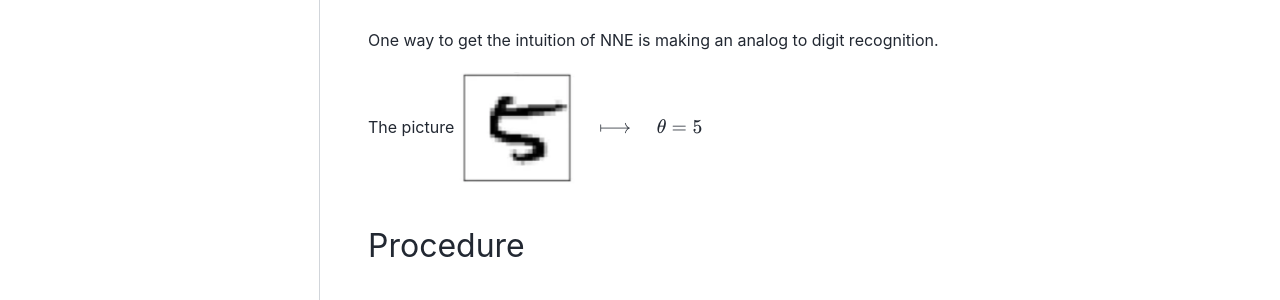
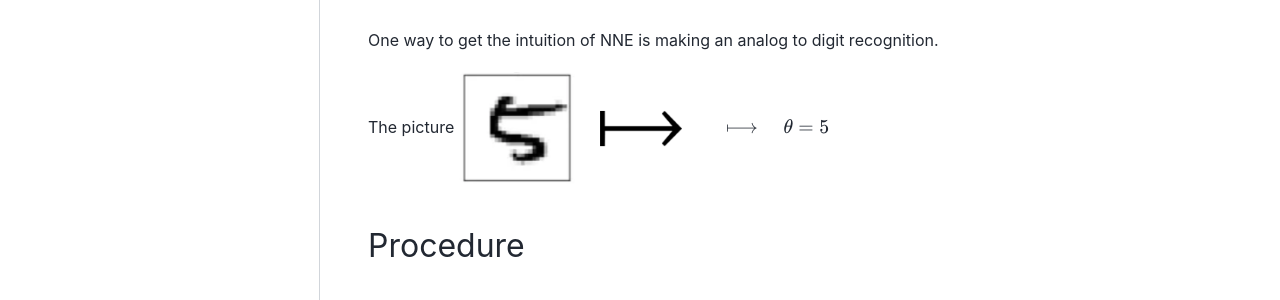
Before and after one commit to nnehome/nnehome.github.io, a Sphinx documentation site: the page built from docs/source/home/home.rst, in a window 1280 px wide. Shown: the part 1128-1428 px from the top of the page. Built offline with Sphinx 7.4.7 and the PyData theme 0.15.4, drawn with Linux system fonts in a browser that asks for light colours.

Commit message:
some change

```diff
--- a/docs/source/home/home.rst
+++ b/docs/source/home/home.rst
@@ -40,7 +40,10 @@ One way to get the intuition of NNE is making an analog to digit recognition.
 .. |digit_5| image:: digit_5.png
   :scale: 75%
 
-The picture |digit_5| :math:`\quad \longmapsto \quad \theta = 5`
+.. |mapsto| image:: mapsto.png
+  :scale: 75%
+
+The picture |digit_5| |mapsto| :math:`\quad \longmapsto \quad \theta = 5`
 
 
 
```
Also changed, not shown: docs/source/home/mapsto.png (added).
